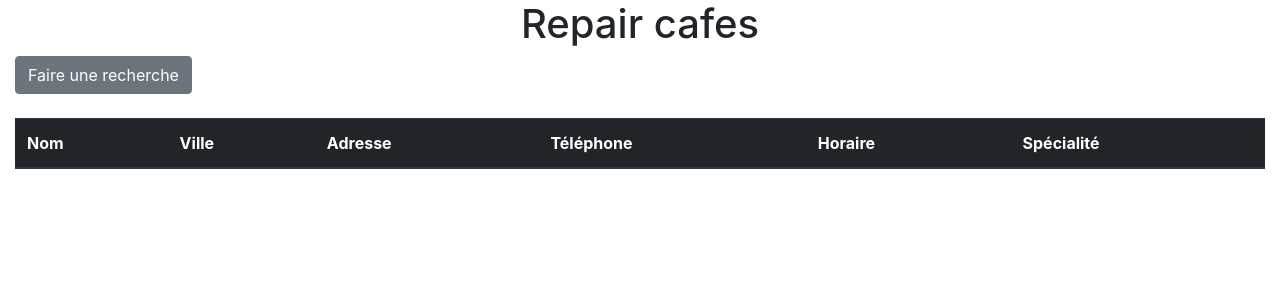
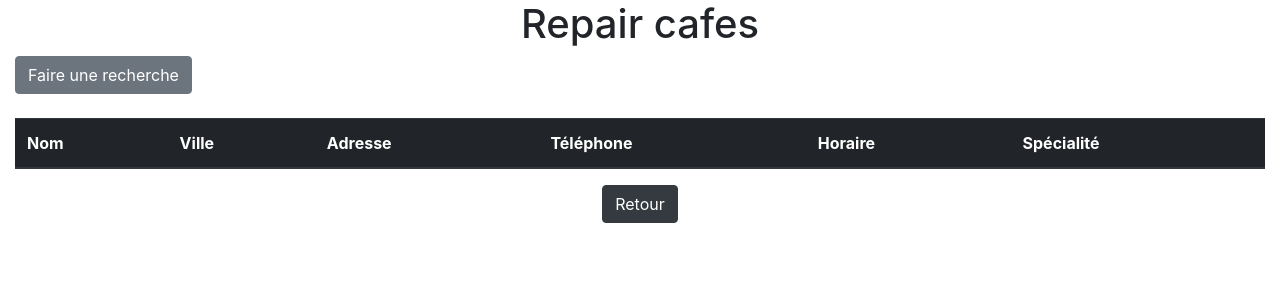
Before and after one commit to sebtex1/TP_NoSQL_VFYSK, a Flask app: page / in a window 1280 px wide. Shown: the top 300 px of the page. Run offline with Flask 2, Linux system fonts and the light colour scheme; data that the repository does not hold is empty; some libraries are stand-ins or nearby versions.

Commit message:
import modif
Co-Authored-By: sebtex1 <36498890+sebtex1@users.noreply.github.com>

```diff
--- a/Flask_api/app.py
+++ b/Flask_api/app.py
@@ -1,9 +1,7 @@
 from flask import Flask, render_template, redirect, url_for
 from flask_pymongo import PyMongo
 from bson.json_util import dumps
-from bson.objectid import ObjectId
-from flask import jsonify, request
-from werkzeug.security import generate_password_hash, check_password_hash
+from flask import request
 import json
 
 app = Flask(__name__)
--- a/Flask_api/templates/pages/home.html
+++ b/Flask_api/templates/pages/home.html
@@ -33,6 +33,7 @@
         {% endfor %}
       </tbody>
     </table>
+    <center><a class="btn btn-dark" href="/">Retour</a></center>
   </div>
 </div>
 {% endblock %}
```
